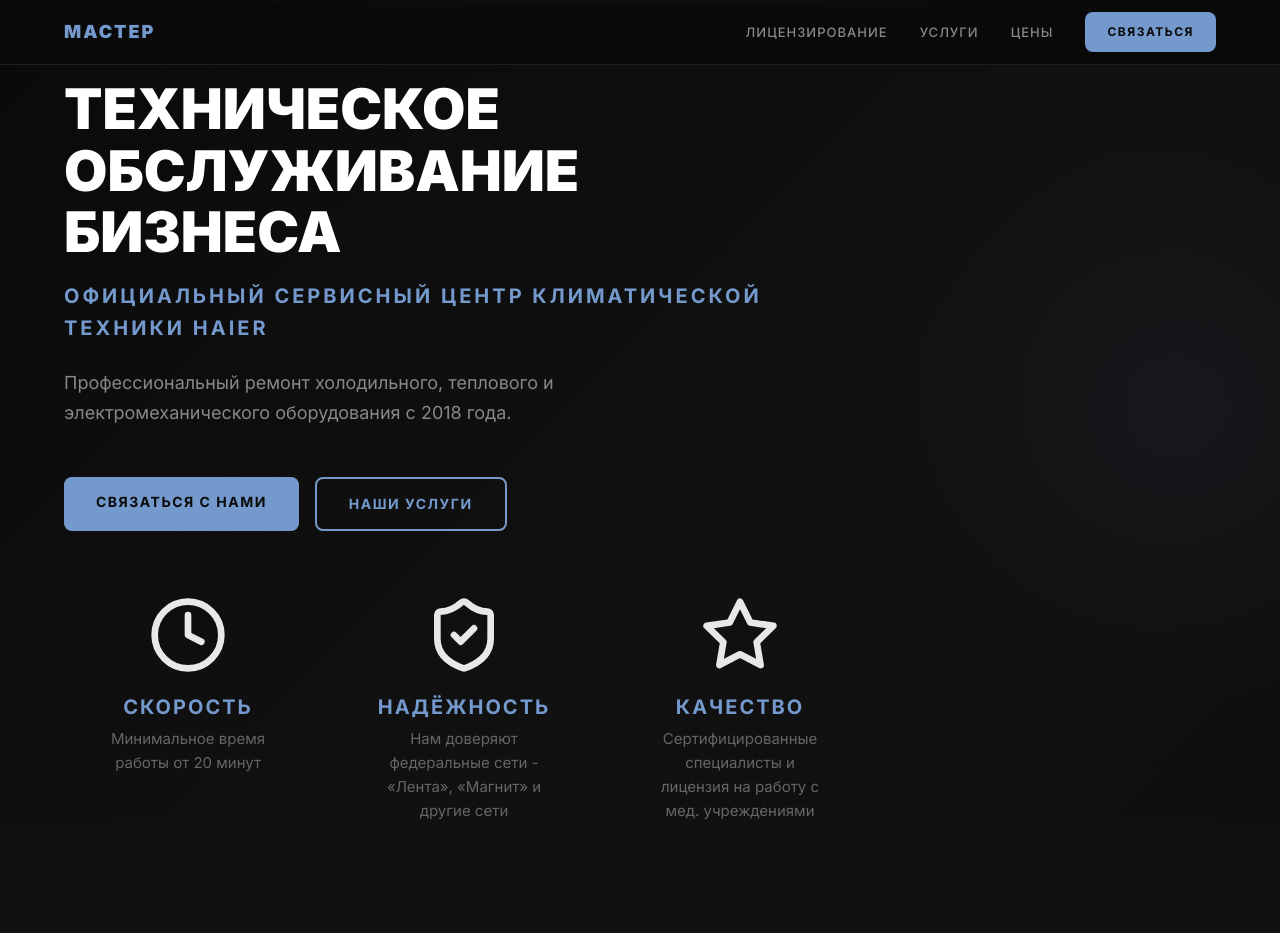
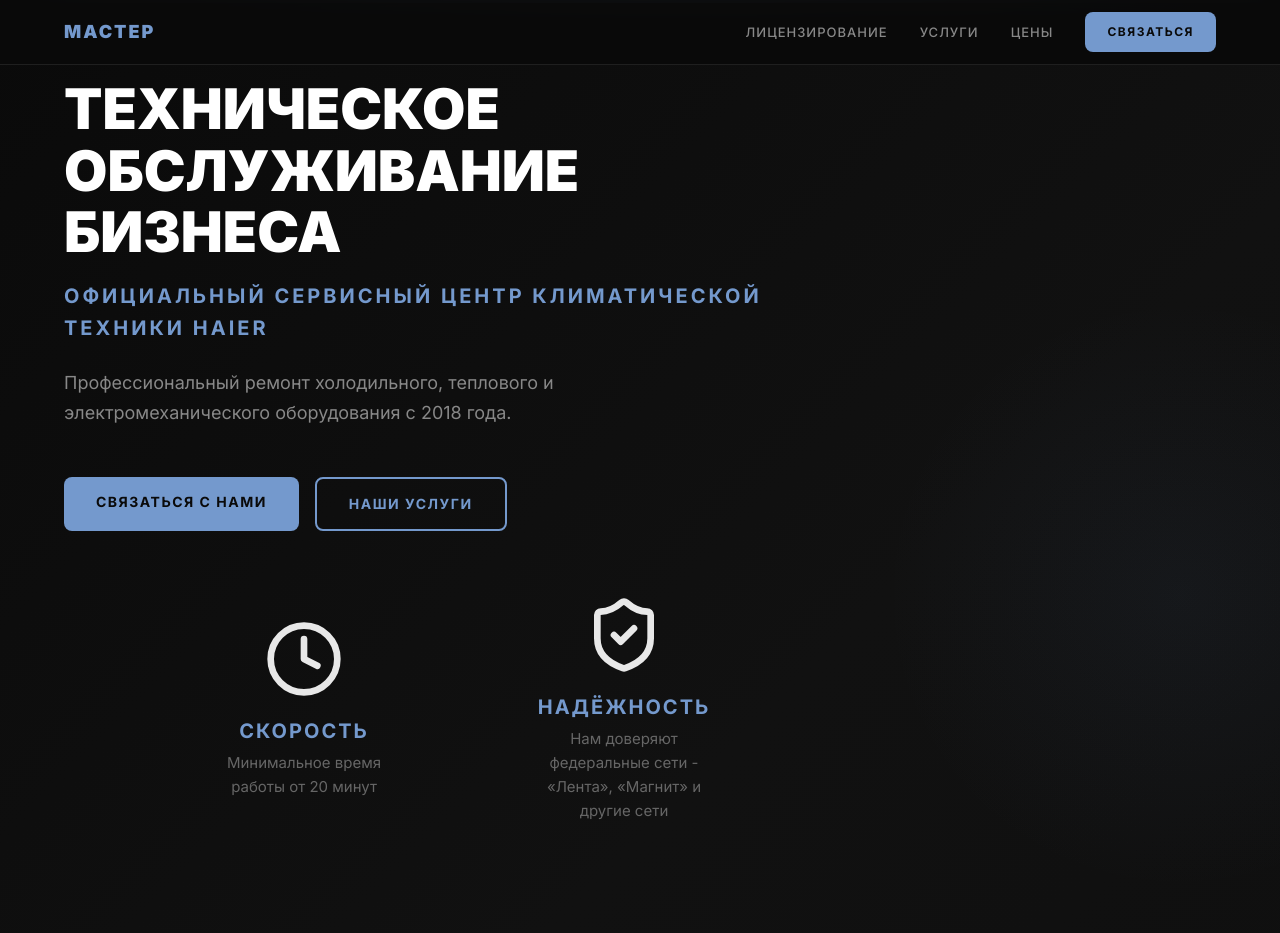
Before and after one commit to DaSnowLeopard/MASTER_web, a Next.js app: page / in a window 1280 px wide. Shown: the top 933 px of the page. Built offline with nearby package versions, Linux system fonts and the light colour scheme.

Commit message:
icons position

```diff
--- a/components/Hero.js
+++ b/components/Hero.js
@@ -81,10 +81,11 @@ export default function Hero() {
           {/* Теги преимуществ */}
           <div className="hero-icons" style={{
             display: 'flex',
-            gap: '96px',
+            gap: '140px',
             marginTop: '64px',
             flexWrap: 'wrap',
             justifyContent: 'center',
+            alignItems: 'center',
           }}>
             {[
               { title: 'СКОРОСТЬ', desc: 'Минимальное время работы от 20 минут', icon: <Clock size={80}/>},
```
